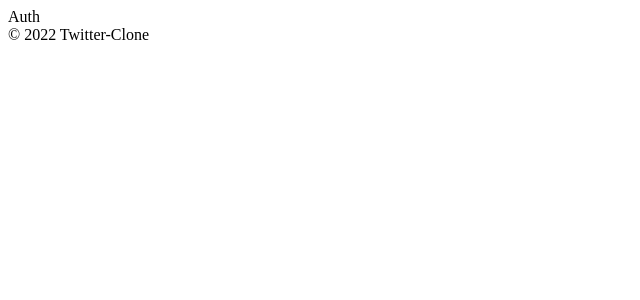
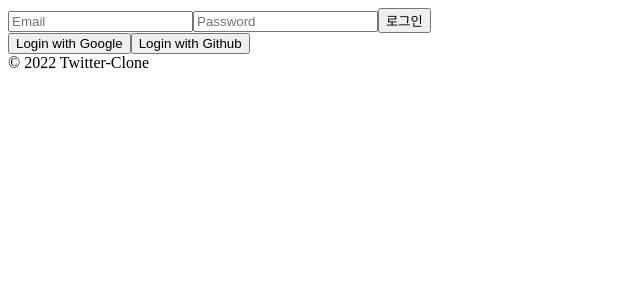
Before and after one commit to bopboy/twitter-clone, a React (Create React App) app: page / in a window 1280 px wide. Shown: the top 300 px of the page, without its empty margins (0-640 px from the left). Built offline with nearby package versions, Linux system fonts and the light colour scheme; no server answers.

Commit message:
10 fb auth 설정, 로그인 폼 작성
fb auth 는 이메일과 구글, 깃허브로

```diff
--- a/src/routes/Auth.js
+++ b/src/routes/Auth.js
@@ -1,2 +1,26 @@
-import React from "react"
-export default () => <span>Auth</span>
+import React, { useState } from "react"
+
+const Auth = () => {
+    const [email, setEmail] = useState("")
+    const [password, setPassword] = useState("")
+    const onChange = (e) => {
+        const { target: { name, value } } = e
+        if (name === "email") setEmail(value)
+        else if (name === "password") setPassword(value)
+    }
+    return (
+        <div>
+            <form>
+                <input name="email" type="text" placeholder="Email" required value={email} onChange={onChange} />
+                <input name="password" type="password" placeholder="Password" required value={password} onChange={onChange} />
+                <input type="submit" value="로그인" />
+            </form>
+            <div>
+                <button>Login with Google</button>
+                <button>Login with Github</button>
+            </div>
+        </div>
+    )
+}
+
+export default Auth
```
